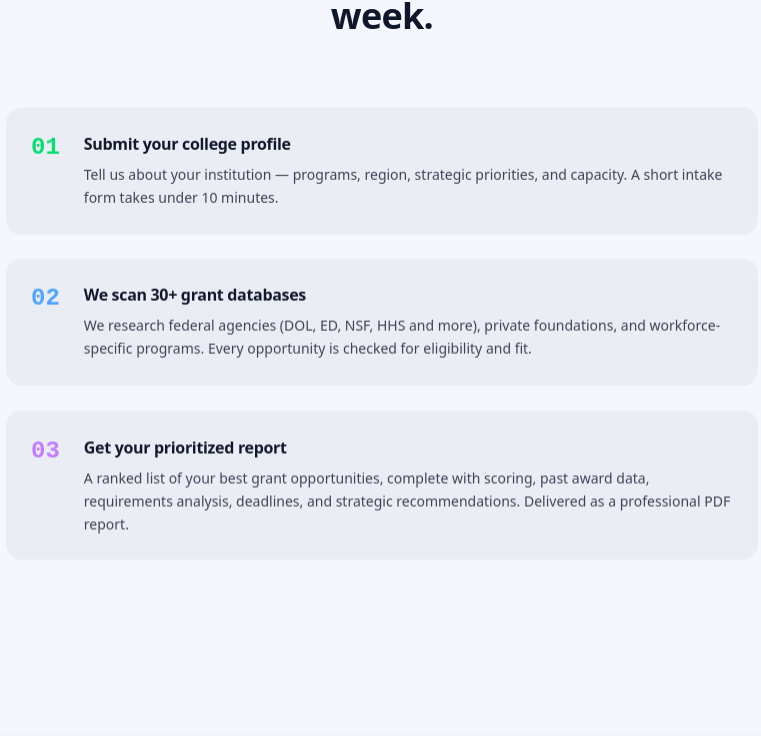
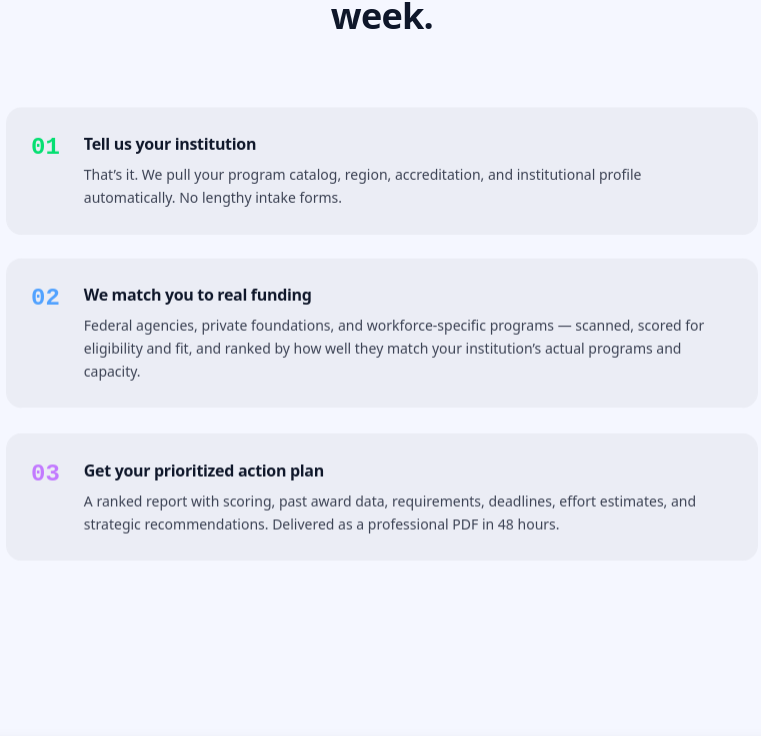
Before and after one commit to wspanic201/workforce-intelligence, a Next.js app: page /grants in a window 1280 px wide. Shown: the part 2417-3153 px from the top of the page, without its empty margins (258-1019 px from the left). Built offline with nearby package versions, Linux system fonts and the light colour scheme.

Commit message:
grants: fix stale label, simplify how-it-works (no intake form, 48hr delivery)

```diff
--- a/app/grants/page.tsx
+++ b/app/grants/page.tsx
@@ -191,20 +191,20 @@ export default function GrantsPage() {
             {[
               {
                 step: '01',
-                title: 'Submit your college profile',
-                desc: 'Tell us about your institution — programs, region, strategic priorities, and capacity. A short intake form takes under 10 minutes.',
+                title: 'Tell us your institution',
+                desc: 'That\u2019s it. We pull your program catalog, region, accreditation, and institutional profile automatically. No lengthy intake forms.',
                 accent: 'text-green-400',
               },
               {
                 step: '02',
-                title: 'We scan 30+ grant databases',
-                desc: 'We research federal agencies (DOL, ED, NSF, HHS and more), private foundations, and workforce-specific programs. Every opportunity is checked for eligibility and fit.',
+                title: 'We match you to real funding',
+                desc: 'Federal agencies, private foundations, and workforce-specific programs — scanned, scored for eligibility and fit, and ranked by how well they match your institution\u2019s actual programs and capacity.',
                 accent: 'text-blue-400',
               },
               {
                 step: '03',
-                title: 'Get your prioritized report',
-                desc: 'A ranked list of your best grant opportunities, complete with scoring, past award data, requirements analysis, deadlines, and strategic recommendations. Delivered as a professional PDF report.',
+                title: 'Get your prioritized action plan',
+                desc: 'A ranked report with scoring, past award data, requirements, deadlines, effort estimates, and strategic recommendations. Delivered as a professional PDF in 48 hours.',
                 accent: 'text-purple-400',
               },
             ].map(({ step, title, desc, accent }) => (
@@ -351,7 +351,7 @@ export default function GrantsPage() {
             <AnimateOnScroll variant="scale" delay={100}>
               <div className="card-cosmic rounded-2xl p-8 md:p-10 text-center border-green-500/20 h-full flex flex-col relative">
                 <div>
-                  <p className="overline mb-4">GRANT INTELLIGENCE SCAN</p>
+                  <p className="overline mb-4">GRANT FINDER</p>
                   <p className="text-theme-secondary text-sm mb-5">
                     30+ grants scanned, scored, and ranked for your institution.
                   </p>
```
